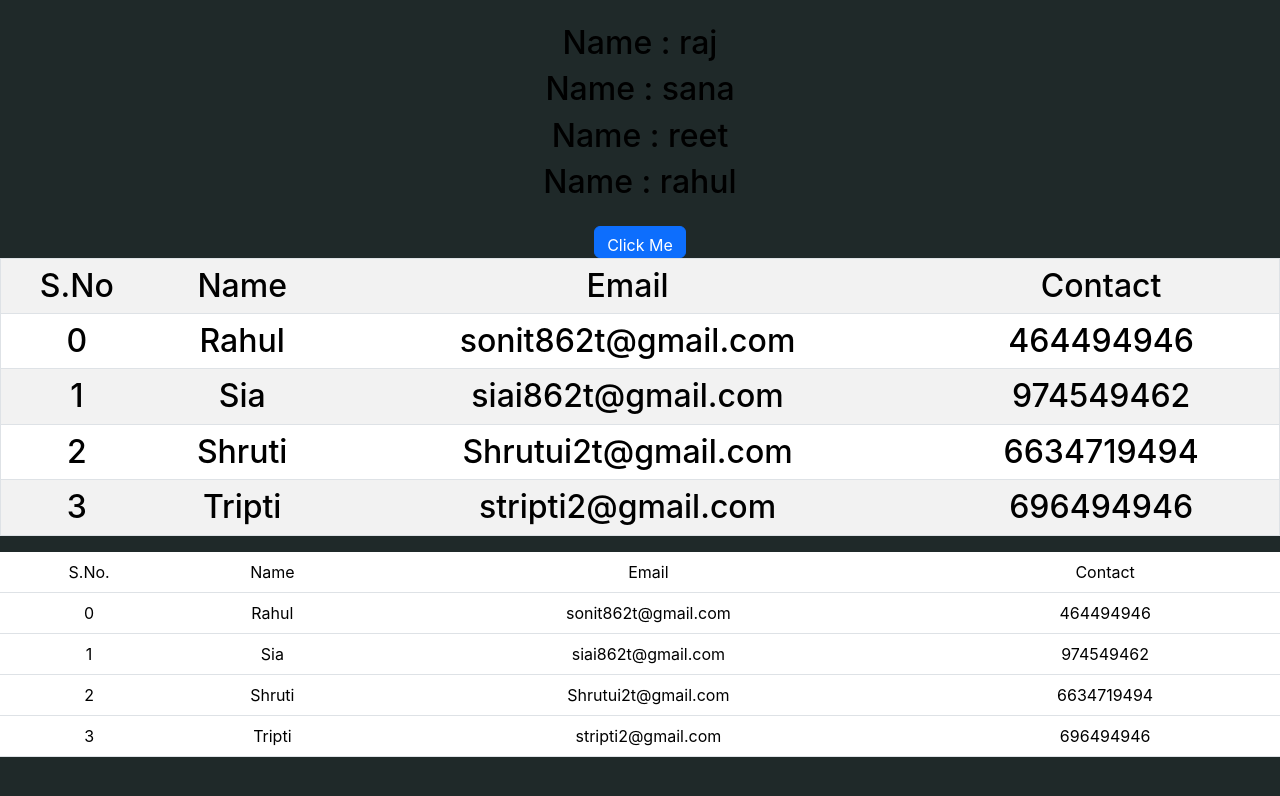
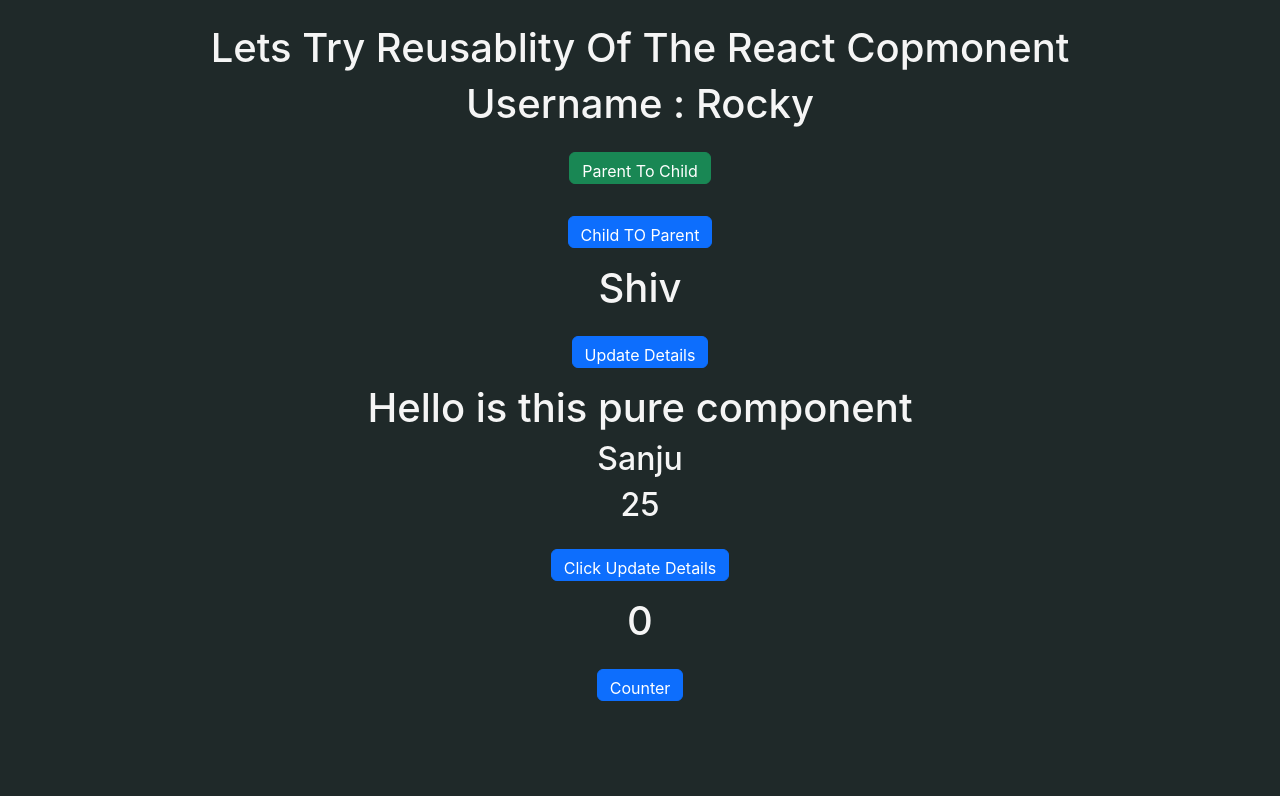
Before and after one commit to Rock257/myAppHooks, a React (Create React App) app: page / in a window 1280 px wide. Shown: the top 796 px of the page. Built offline with nearby package versions, Linux system fonts and the light colour scheme; the HTML template or start-up script is replaced by a standard one.

Commit message:
pure component passing props P to C and C to P , Reusable Component asdded

```diff
--- a/src/App.css
+++ b/src/App.css
@@ -8,3 +8,7 @@
   background-color: rgb(31, 41, 41);
   color: whitesmoke;
 }
+
+span{
+  font-size: 2rem;
+}
--- a/src/App.js
+++ b/src/App.js
@@ -5,16 +5,44 @@ import './App.css';
 // import UseEffectHook from './HooksInReact/UseEffectHook';
 // import ForStyle from './HooksInReact/ForStyle';
 // import Bootstarp from './HooksInReact/Bootstrap';
-import HandleArray from './HooksInReact/HandleArray';
+// import HandleArray from './HooksInReact/HandleArray';
 // import Test from './HooksInReact/Test';
+// import  NestedArray from './HooksInReact/NestedArray';
+import ReuseCompo from './HooksInReact/ResuseCompo';
+import ReactFragments from './HooksInReact/ReactFragments';
+import LiftingStateUp from './Part2/LiftingStateUp';
+import PureCompo from '../src/Part2/PureCompo'
+
+
 
 function App() {
 
   const [status , setStatus] = useState('Active')
 
+  // parent to child and vice versa
+  const [userName , setUserName] = useState('Rocky')
+
+  function ParentToChild(Nam){
+    alert(Nam)
+  }
+
+  function showCount( value){
+    alert(value)
+  }
   // useEffect(()=>{
   //   console.warn('useEffect as props')
   // },[status])
+
+  // for ReuseCompo
+
+
+  const user = [
+    {name:'Rahul', email :"sonit862t@gmail.com" ,contact: 464494946} ,
+    {name:'Sia', email :"siai862t@gmail.com" ,contact: 974549462},
+    {name:'Shruti', email :"Shrutui2t@gmail.com" ,contact: 6634719494},
+    {name:'Tripti', email :"stripti2@gmail.com" ,contact: 696494946},
+]
+
 
   return (
     <div className="App">
@@ -38,12 +66,41 @@ function App() {
           </div>
 
           <div className="arrList">
-            <HandleArray/>
+            {/* <HandleArray/> */}
           </div>
 
           <div className="arrList">
             {/* <Test/> */}
           </div>
+          <div className="arrList">
+            {/* <NestedArray/> */}
+          </div>
+
+
+
+          <div className="arrList">
+            {/* lets render user first */}
+            <h1>Lets  Try Reusablity Of The React Copmonent  </h1>
+            {user.map((item)=>{
+              return(<>
+               {/* <ReuseCompo data ={item}/>  */}
+               </>
+              )
+            })}
+          </div>
+
+          <div className="arrList">
+            {/* <ReactFragments/> */}
+          </div>
+
+          <div className="arrList">
+            <LiftingStateUp name = {userName}  setUserName = {setUserName} msg ={ParentToChild} val ={showCount}/>
+          </div>
+
+          <div className="arrList">
+            <PureCompo/>
+          </div>
+
 
         </div>
       </header>
--- /dev/null
+++ b/src/HooksInReact/NestedArray.jsx
@@ -0,0 +1,80 @@
+import React from "react";
+import { Button } from "react-bootstrap";
+import { Table } from "react-bootstrap";
+
+export default function NestedArray() {
+  const student = [
+    {
+      name: "Rahul",
+      email: "sonit862t@gmail.com",
+      contact: 464494946,
+      Address: [{ hNo: "35" }, { city: "Noida" }, { country: "India" }],
+    },
+
+    {
+      name: "Sia",
+      email: "siai862t@gmail.com",
+      contact: 974549462,
+      Address: [{ hNo: "58" }, { city: "Ryad" }, { country: "UAE" }],
+    },
+
+    {
+      name: "Shruti",
+      email: "Shrutui2t@gmail.com",
+      contact: 6634719494,
+      Address: [{ hNo: "11" }, { city: "Banglore" }, { country: "India" }],
+    },
+
+    {
+      name: "Tripti",
+      email: "stripti2@gmail.com",
+      contact: 696494946,
+      Address: [{ hNo: "97" }, { city: "Newyork" }, { country: "U.S" }],
+    },
+  ];
+
+  return (
+    <>
+      <div className="main">
+        <h1>Handling Nested Array with Map function</h1>
+        <Table variant="dark" striped>
+          <tbody>
+            <tr>
+              <td>S.No</td>
+              <td>Name</td>
+              <td>Email</td>
+              <td>Contact</td>
+              <td>Address</td>
+            </tr>
+
+            {student.map((item, idx) => {
+              return (
+                <tr key={idx }>
+                  <td>{idx +1}</td>
+                  <td>{item.name}</td>
+                  <td>{item.email}</td>
+                  <td>{item.contact}</td>
+                  <td>
+                    {item.Address.map((data, i) => {
+                      return (
+                        <Table variant="dark" striped>
+                          <tbody>
+                            <tr key={i}>
+                              <td>{data.hNo}</td>
+                              <td>{data.city}</td>
+                              <td>{data.country}</td>
+                            </tr>
+                          </tbody>
+                        </Table>
+                      );
+                    })}
+                  </td>
+                </tr>
+              );
+            })}
+          </tbody>
+        </Table>
+      </div>
+    </>
+  );
+}
--- /dev/null
+++ b/src/HooksInReact/ReactFragments.jsx
@@ -0,0 +1,23 @@
+import React, {Fragment}from 'react'
+import {Table }from 'react-bootstrap'
+
+export default function ReactFragments() {
+  return (
+    <Fragment>
+        <h1>React Fragment : Use to handle multiple elements and component use as wrapper </h1>
+        <Table striped >
+            <tbody>
+                <tr>
+                    <td>Name</td>
+                    <td>Proffesion</td>
+                </tr>
+                <tr>
+                    <td>Rahul Soni</td>
+                    <td>SDE II</td>
+                </tr>
+
+            </tbody>
+        </Table>
+   </Fragment>
+  )
+}
--- /dev/null
+++ b/src/HooksInReact/ResuseCompo.jsx
@@ -0,0 +1,30 @@
+import React from "react";
+import Button from 'react-bootstrap/Button';
+
+export default function ReuseCompo(props) {
+  return (
+    <>
+      <div
+        className="main"
+        style={{
+          display: "flex",
+          flexDirection: 'column',
+          gap: "1rem",
+          alignItems: "center",
+          justifyContent: "center",
+          padding: '1rem'
+        }}
+      >
+        <span>{props.data.name}</span>
+        <span>{props.data.email}</span>
+        <span>{props.data.contact}</span>
+        <br />
+        <span className="btnClick">
+            <Button onClick={()=>alert(props.data.name)}>
+            Click For Alert
+            </Button>
+        </span>
+      </div>
+    </>
+  );
+}
--- /dev/null
+++ b/src/Part2/LiftingStateUp.jsx
@@ -0,0 +1,33 @@
+// Lifting  state up or transfer data from child to parent component
+
+import React from "react";
+import { Button } from "react-bootstrap";
+import { useState } from "react";
+
+export default function LiftingStateUp(props){
+
+    const herName = "Aradhana Joshi"
+
+    const dat  = "Shiv"
+
+    return(
+        <>
+        <h1>Username : {props.name}</h1>
+        <Button  variant="success" onClick={()=>props.setUserName('Sia')}>
+        Parent To Child
+        </Button>
+        <br />
+
+        <Button onClick={()=>{props.msg(herName)}} style={{margin: '1rem'}}>
+            Child TO Parent
+        </Button>
+        <div className="container">
+            <h1>{dat}</h1>
+        <Button onClick={()=>{props.val(dat)}}>
+            Update Details
+        </Button>
+        </div>
+
+        </>
+    )
+}
--- /dev/null
+++ b/src/Part2/PureCompo.jsx
@@ -0,0 +1,41 @@
+// used for class component to stop rerendering when there is not state changed in dom
+
+import { Component ,PureComponent }  from "react";
+import { Button } from "react-bootstrap";
+
+export default class PureCOompo extends PureComponent{
+    constructor(){
+        super()
+
+        this.state ={
+            name : 'Sanju',
+            age : 25,
+            count : 0
+        }
+    }
+
+    UpdateData() {
+     this.setState({name : "Raj"})
+     this.setState({age :40})
+
+    }
+
+    render(){
+        console.log(this.state.count)
+        return(
+            <>
+            <h1>Hello is this pure component</h1>
+            <h2>{this.state.name}</h2>
+            <h2>{this.state.age}</h2>
+            <Button onClick={()=>this.UpdateData()}>
+                Click Update Details
+            </Button>
+            <h1>{this.state.count}</h1>
+            <Button onClick={()=>this.setState({count :this.state.count +1})}>
+               Counter
+            </Button>
+
+            </>
+        )
+    }
+}
--- a/src/index.css
+++ b/src/index.css
@@ -21,3 +21,7 @@ button{
   margin-top: 1rem;
   font-weight: bolder;
 }
+
+Button{
+  margin: 1rem;
+}
```
